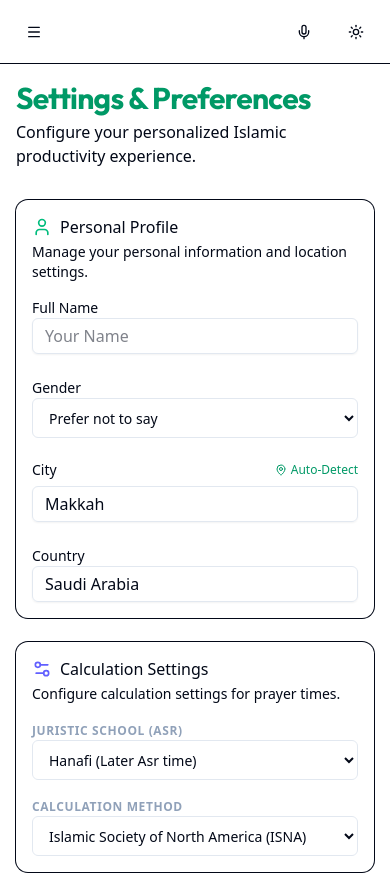
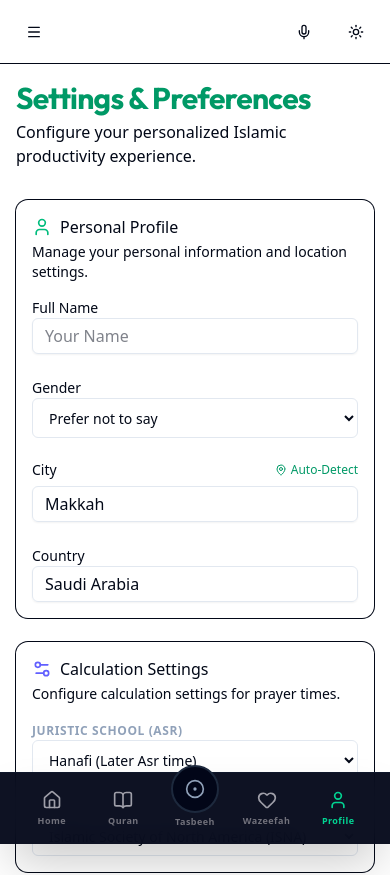
Before and after one commit to hadeedhussainmemon/nur-e-qulb, a Next.js app: page /settings in a window 390 px wide. Shown: the top 875 px of the page. Built offline with nearby package versions, Linux system fonts and the light colour scheme; no server answers.

Commit message:
add bottom navigation bar for mobile screens matching design mockup

```diff
--- a/src/components/layout/AppShell.tsx
+++ b/src/components/layout/AppShell.tsx
@@ -8,6 +8,7 @@ import { Navbar } from '@/components/layout/Navbar';
 import { GlobalAudioPlayer } from '@/components/quran/GlobalAudioPlayer';
 import { InstallPrompt } from '@/components/layout/InstallPrompt';
 import { WazeefahReminderEngine } from '@/components/layout/WazeefahReminderEngine';
+import { BottomNav } from '@/components/layout/BottomNav';
 import { Loader2 } from 'lucide-react';
 
 export function AppShell({ children }: { children: React.ReactNode }) {
@@ -49,6 +50,7 @@ export function AppShell({ children }: { children: React.ReactNode }) {
       </main>
       <GlobalAudioPlayer />
       <WazeefahReminderEngine />
+      <BottomNav />
     </div>
   );
 }
--- /dev/null
+++ b/src/components/layout/BottomNav.tsx
@@ -0,0 +1,93 @@
+'use client';
+
+import React from 'react';
+import Link from 'next/link';
+import { usePathname } from 'next/navigation';
+import { cn } from '@/lib/utils';
+import { Home, BookOpen, CircleDot, Heart, User } from 'lucide-react';
+
+export function BottomNav() {
+  const pathname = usePathname();
+
+  const navItems = [
+    {
+      label: 'Home',
+      icon: Home,
+      href: '/',
+    },
+    {
+      label: 'Quran',
+      icon: BookOpen,
+      href: '/quran',
+    },
+    {
+      label: 'Tasbeeh',
+      icon: CircleDot,
+      href: '/tasbih',
+      isFloating: true,
+    },
+    {
+      label: 'Wazeefah',
+      icon: Heart,
+      href: '/wazeefahs',
+    },
+    {
+      label: 'Profile',
+      icon: User,
+      href: '/settings',
+    },
+  ];
+
+  return (
+    <div className="fixed bottom-0 left-0 right-0 z-50 md:hidden bg-slate-950/95 backdrop-blur-md border-t border-slate-900 h-18 px-4 pb-safe flex items-center justify-around shadow-2xl">
+      {navItems.map((item) => {
+        const isActive = pathname === item.href;
+        const Icon = item.icon;
+
+        if (item.isFloating) {
+          return (
+            <Link
+              key={item.href}
+              href={item.href}
+              className="relative -top-3 flex flex-col items-center group cursor-pointer"
+            >
+              <div className={cn(
+                "w-12 h-12 rounded-full border-2 bg-slate-950 flex items-center justify-center transition-all",
+                isActive
+                  ? "border-emerald-500 text-emerald-450 shadow-[0_0_12px_rgba(16,185,129,0.3)]"
+                  : "border-slate-800 text-slate-400 hover:border-emerald-500/50 hover:text-emerald-400"
+              )}>
+                <Icon className="w-5 h-5" />
+              </div>
+              <span className={cn(
+                "text-[9px] font-semibold mt-0.5 tracking-wider transition-colors",
+                isActive ? "text-emerald-400" : "text-zinc-500"
+              )}>
+                {item.label}
+              </span>
+            </Link>
+          );
+        }
+
+        return (
+          <Link
+            key={item.href}
+            href={item.href}
+            className="flex flex-col items-center justify-center w-12 h-10 group cursor-pointer"
+          >
+            <Icon className={cn(
+              "w-5 h-5 transition-colors",
+              isActive ? "text-emerald-400" : "text-zinc-400 group-hover:text-white"
+            )} />
+            <span className={cn(
+              "text-[9px] font-semibold mt-1 tracking-wider transition-colors",
+              isActive ? "text-emerald-400" : "text-zinc-500 group-hover:text-zinc-400"
+            )}>
+              {item.label}
+            </span>
+          </Link>
+        );
+      })}
+    </div>
+  );
+}
```
